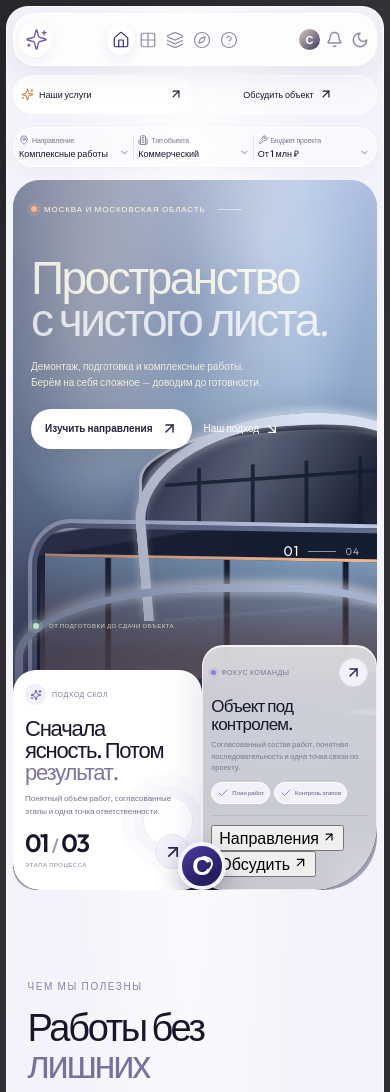
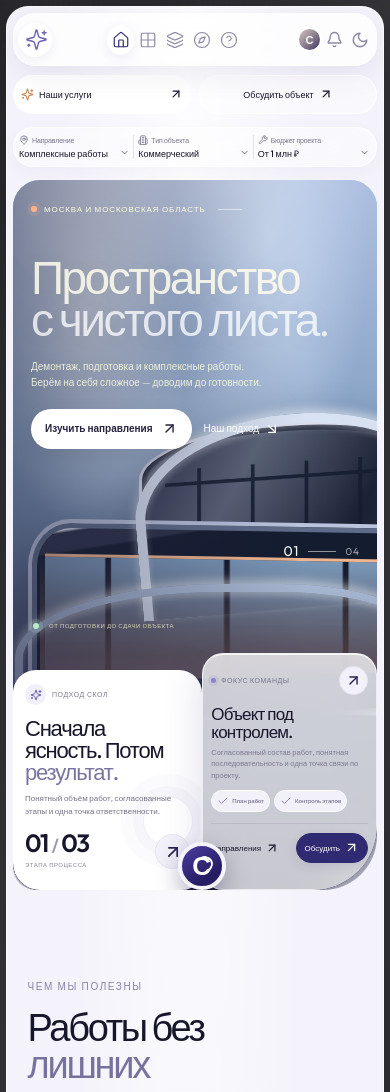
Before and after one commit to borzenkoofficial-lab/Test-skol, a React (Vite) app: page / in a window 390 px wide. Shown: the top 1092 px of the page. Built offline with nearby package versions, Linux system fonts and the light colour scheme.

Commit message:
Replace fake social counters with purposeful project actions

```diff
--- a/src/styles.css
+++ b/src/styles.css
@@ -485,10 +485,14 @@ button:disabled { cursor: not-allowed; opacity: .55; }
 .feature-tags span { display: flex; align-items: center; gap: 4px; padding: 5px 7px; border: 1px solid #fff; border-radius: 999px; color: #5f5a80; background: #f2f0f8; font-size: 8px; white-space: nowrap; }
 .feature-tags svg { flex: 0 0 auto; color: #8d80c3; }
 .feature-divider { height: 1px; margin: 13px 0 11px; background: #24204416; }
-.featured-actions { display: flex; align-items: center; gap: 6px; }
-.action-button { display: flex; min-height: 31px; align-items: center; gap: 5px; padding: 7px 9px; border: 1px solid #fff; border-radius: 999px; color: #716d8c; background: #f0eef7a8; font-size: 9px; transition: background .2s, color .2s; }
-.action-button:hover, .action-button.selected { color: #4d438e; background: #e5e0fa; }
-.share-button { margin-left: auto; }
+.featured-footer { display: flex; align-items: center; justify-content: space-between; gap: 8px; }
+.featured-link, .featured-cta { display: inline-flex; min-width: 0; min-height: 34px; align-items: center; justify-content: center; gap: 7px; border-radius: 999px; font-size: 10px; font-weight: 500; white-space: nowrap; transition: transform .25s var(--ease), background .25s, box-shadow .25s; }
+.featured-link { padding: 7px 2px; border: 0; color: var(--ink); background: transparent; }
+.featured-cta { padding: 7px 12px; border: 1px solid #302a72; color: #fff; background: #302a72; box-shadow: 0 4px 12px #302a721b; }
+.featured-link:hover, .featured-cta:hover { transform: translateY(-2px); }
+.featured-cta:hover { background: #453d92; box-shadow: 0 7px 18px #302a722b; }
+.featured-footer svg { flex: 0 0 auto; transition: transform .25s var(--ease); }
+.featured-cta:hover svg, .featured-link:hover svg { transform: rotate(45deg); }
 .brand-orb {
   position: absolute;
   z-index: 8;
@@ -640,7 +644,7 @@ button:disabled { cursor: not-allowed; opacity: .55; }
 .dark .filter-field > span, .dark .filter-field > svg { color: #b1adc9; }
 .dark .glass-card { border-color: #ffffff30; color: #f1efff; background: rgba(38,35,58,.82); }
 .dark .featured-card > p, .dark .stat-card > p, .dark .featured-label, .dark .card-kicker { color: #c2bfd5; }
-.dark .feature-tags span, .dark .action-button, .dark .round-arrow { border-color: #ffffff16; color: #e2def7; background: #ffffff12; }
+.dark .feature-tags span, .dark .round-arrow { border-color: #ffffff16; color: #e2def7; background: #ffffff12; }
 .dark .stat-card { background: #29263d; }
 .dark .stat-card h2 em { color: #c0b9ec; }
 .dark .stat-orbit { border-color: #d5cdfb2e; }
@@ -794,10 +798,10 @@ button:disabled { cursor: not-allowed; opacity: .55; }
   .feature-tags span { gap: 3px; padding: 5px 6px; font-size: 7px; }
   .feature-tags span:nth-child(n+3) { display: none; }
   .feature-divider { margin: 11px 0 9px; }
-  .featured-actions { gap: 4px; }
-  .action-button { min-height: 28px; gap: 4px; padding: 6px 7px; font-size: 8px; }
-  .share-button { margin-left: 0; }
-  .share-button span { display: none; }
+  .featured-footer { gap: 4px; }
+  .featured-link, .featured-cta { min-height: 30px; gap: 4px; font-size: 8px; }
+  .featured-cta { padding: 6px 8px; }
+  .featured-link { padding: 6px 0; }
   .brand-orb { right: calc(47% - 26px); bottom: 0; width: 53px; height: 53px; border-width: 4px; }
   .brand-orb span { font-size: 29px; }
   .brand-orb i { top: 10px; right: 9px; width: 16px; height: 16px; }
@@ -874,7 +878,8 @@ button:disabled { cursor: not-allowed; opacity: .55; }
   .featured-title { margin-top: 8px; font-size: 21px; }
   .featured-card > p { margin: 6px 0 8px; font-size: 9px; line-height: 1.45; }
   .feature-divider { margin: 9px 0 8px; }
-  .featured-actions .action-button { min-height: 28px; padding: 5px 7px; }
+  .featured-link, .featured-cta { min-height: 27px; gap: 3px; font-size: 7px; }
+  .featured-cta { padding: 5px 6px; }
 }
 @media (prefers-reduced-motion: reduce) {
   *, *::before, *::after { scroll-behavior: auto !important; transition-duration: .01ms !important; animation-duration: .01ms !important; }
```
